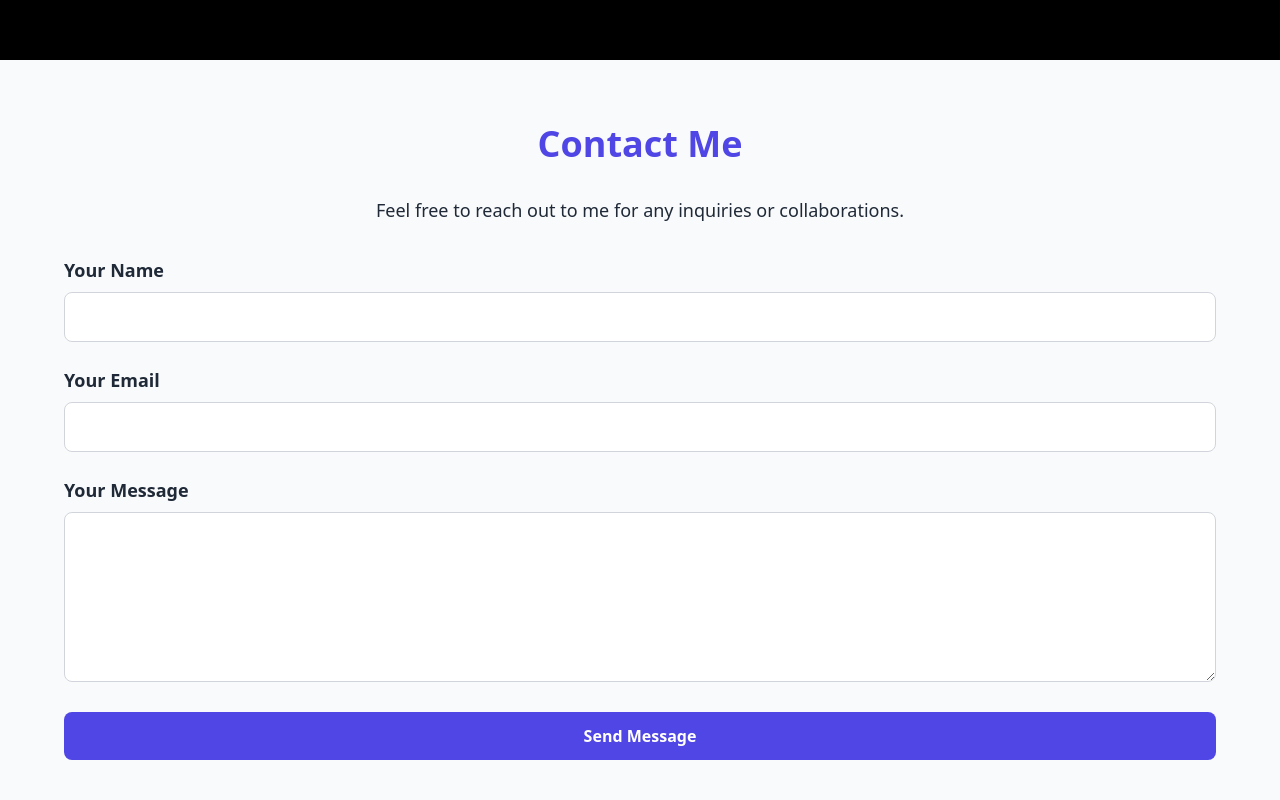
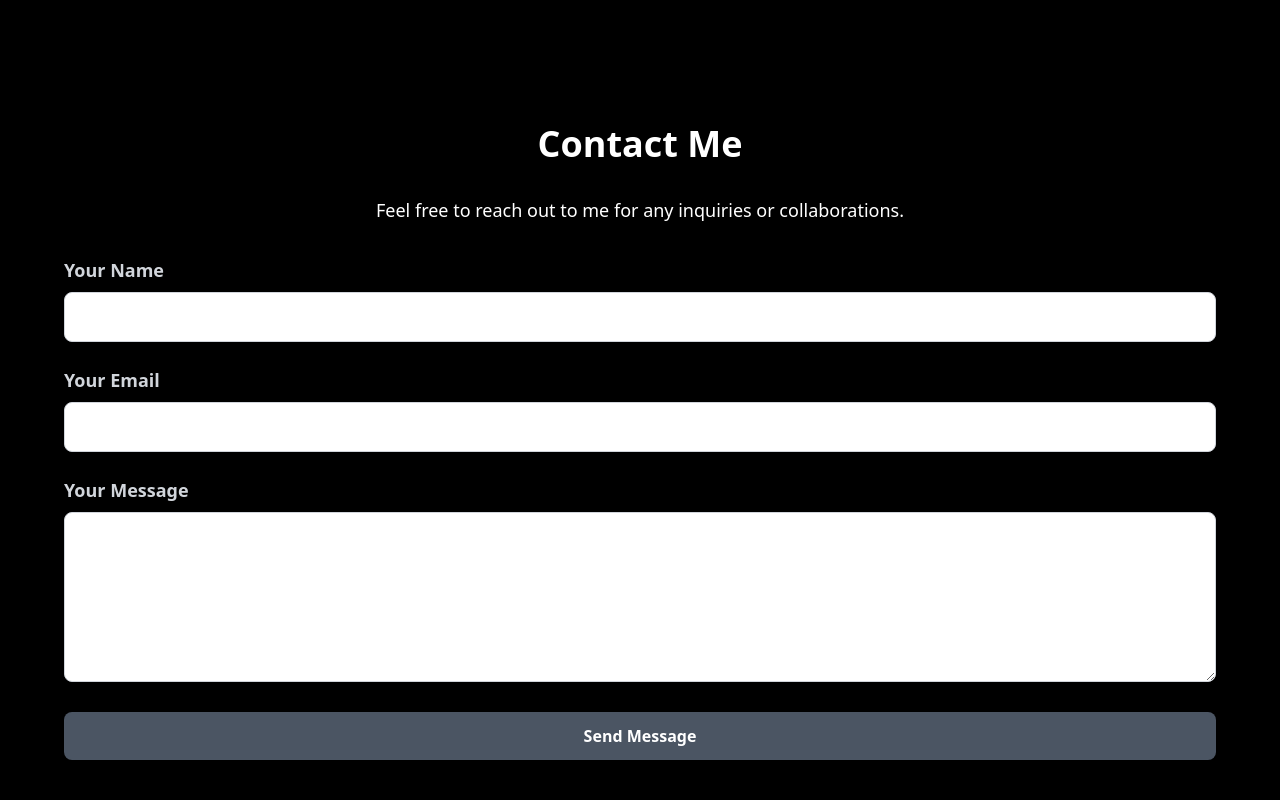
Before and after one commit to himanshik21/my-portfolio, a React (Vite) app: page / in a window 1280 px wide. Shown: the part 2940-3740 px from the top of the page. Built offline with nearby package versions, Linux system fonts and the light colour scheme; a web font is replaced by a local one.

Commit message:
contact section black

```diff
--- a/src/components/ContactSection.jsx
+++ b/src/components/ContactSection.jsx
@@ -38,13 +38,13 @@ const ContactSection = ({ darkMode }) => {
     <section
       id="contact"
       className={`py-16 px-4 ${
-        darkMode ? "bg-gray-800 text-white" : "bg-gray-50 text-gray-800"
+        darkMode ? "bg-gray-800 text-white" : "bg-black text-white"
       }`}
     >
       <div className="max-w-6xl mx-auto text-center">
         <h2
           className={`text-4xl font-bold ${
-            darkMode ? "text-indigo-400" : "text-indigo-600"
+            darkMode ? "text-indigo-400" : "text-white"
           } mb-8`}
         >
           Contact Me
@@ -66,7 +66,7 @@ const ContactSection = ({ darkMode }) => {
               <label
                 htmlFor="name"
                 className={`block text-left font-semibold text-lg ${
-                  darkMode ? "text-white" : "text-gray-800"
+                  darkMode ? "text-white" : "text-gray-300"
                 }`}
               >
                 Your Name
@@ -80,7 +80,7 @@ const ContactSection = ({ darkMode }) => {
                 className={`w-full px-4 py-3 mt-2 border rounded-lg focus:outline-none focus:ring-2 focus:ring-indigo-500 ${
                   darkMode
                     ? "bg-gray-700 text-white border-gray-600"
-                    : "bg-white text-gray-800 border-gray-300"
+                    : "bg-white text-gray-300 border-gray-300"
                 }`}
                 required
               />
@@ -90,7 +90,7 @@ const ContactSection = ({ darkMode }) => {
               <label
                 htmlFor="email"
                 className={`block text-left font-semibold text-lg ${
-                  darkMode ? "text-white" : "text-gray-800"
+                  darkMode ? "text-white" : "text-gray-300"
                 }`}
               >
                 Your Email
@@ -114,7 +114,7 @@ const ContactSection = ({ darkMode }) => {
               <label
                 htmlFor="message"
                 className={`block text-left font-semibold text-lg ${
-                  darkMode ? "text-white" : "text-gray-800"
+                  darkMode ? "text-white" : "text-gray-300"
                 }`}
               >
                 Your Message
@@ -136,8 +136,8 @@ const ContactSection = ({ darkMode }) => {
 
             <button
               type="submit"
-              className={`w-full py-3 bg-indigo-600 text-white font-semibold rounded-lg hover:bg-indigo-700 focus:outline-none ${
-                darkMode ? "bg-indigo-500 hover:bg-indigo-600" : ""
+              className={`w-full py-3 bg-gray-600 text-white font-semibold rounded-lg hover:bg-gray-900 focus:outline-none ${
+                darkMode ? "bg-gray-700 hover:bg-gray-400" : ""
               }`}
               disabled={isSubmitting}
             >
```
